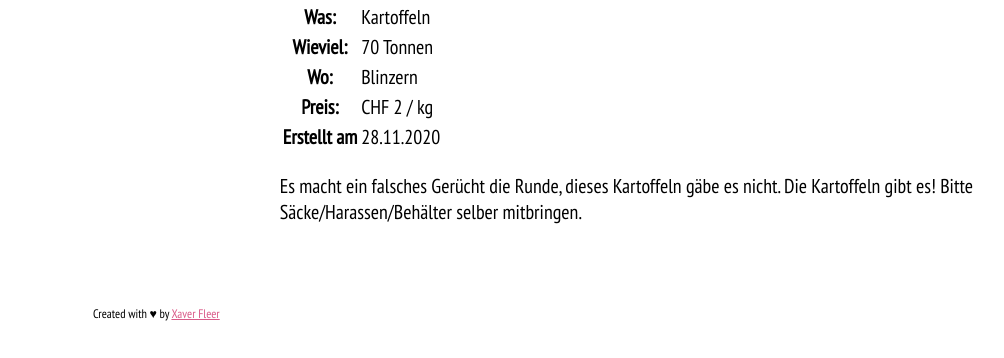
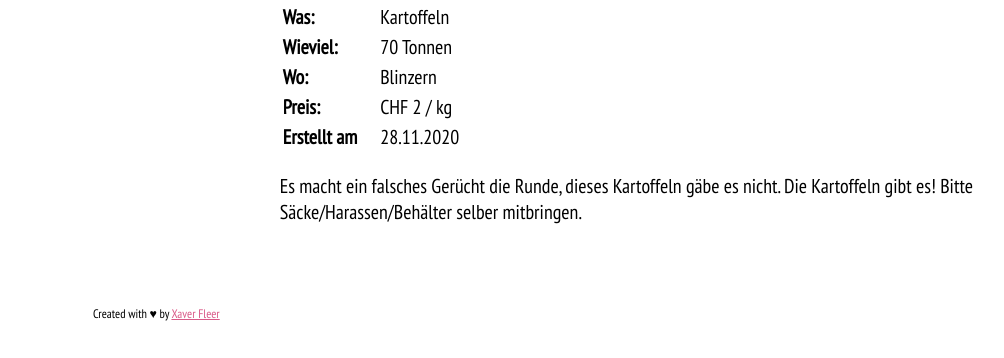
Before and after one commit to xaverfleer/f-save, a Gatsby site: page / in a window 1280 px wide. Shown: the part 232-590 px from the top of the page, without its empty margins (67-1071 px from the left). Built offline with nearby package versions, Linux system fonts and the light colour scheme; Gatsby itself is replaced by a stand-in of ours.

Commit message:
Styling of table

```diff
--- a/src/assets/css/style.css
+++ b/src/assets/css/style.css
@@ -98,6 +98,11 @@ body {
   list-style-type: none;
 }
 
+.summary-entry__key {
+  padding-right: 1em;
+  text-align: left;
+}
+
 .wrapper {
   display: grid;
   justify-items: end;
--- a/src/pages/index.js
+++ b/src/pages/index.js
@@ -7,7 +7,7 @@ import { entries } from '../appData'
 
 const SummaryEntry = ({ props }) => (
   <tr className="summary-entry">
-    <th>{props.key}</th>
+    <th className="summary-entry__key">{props.key}</th>
     <td>{props.value}</td>
   </tr>
 )
```
